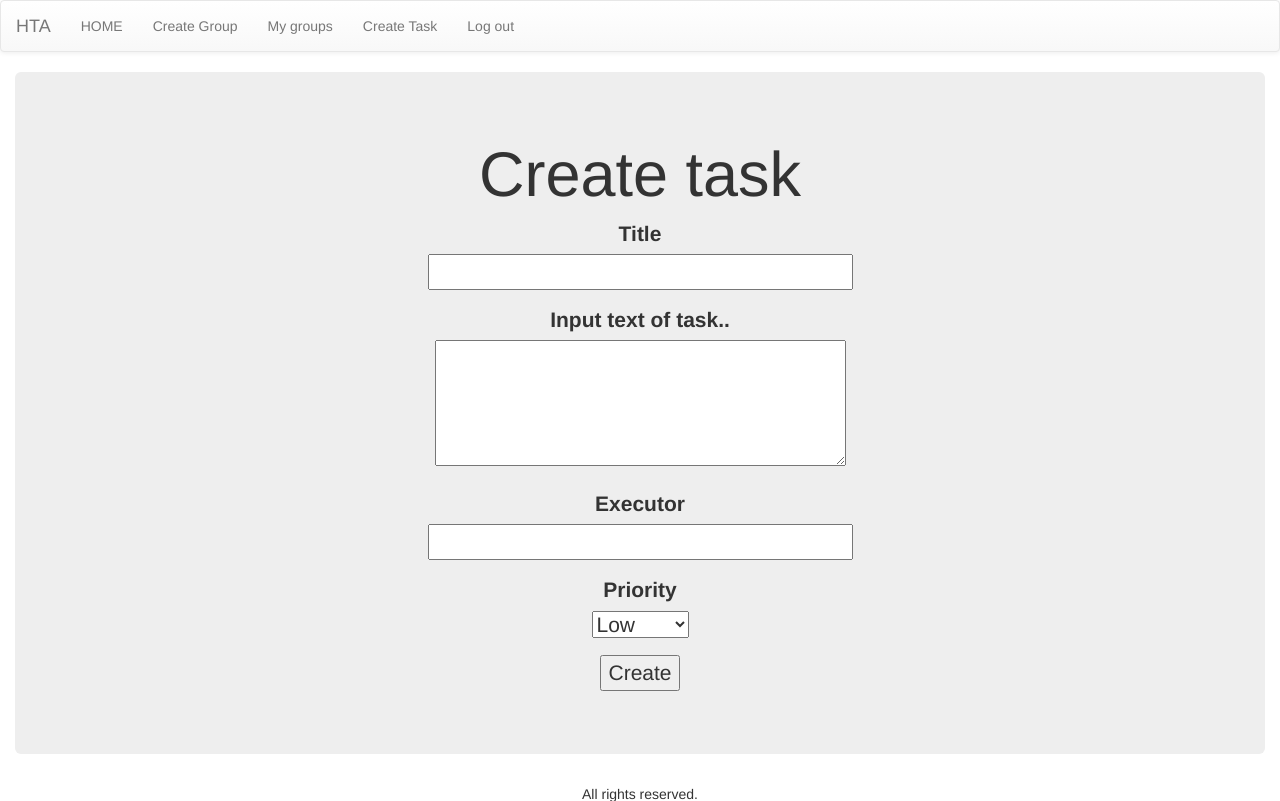
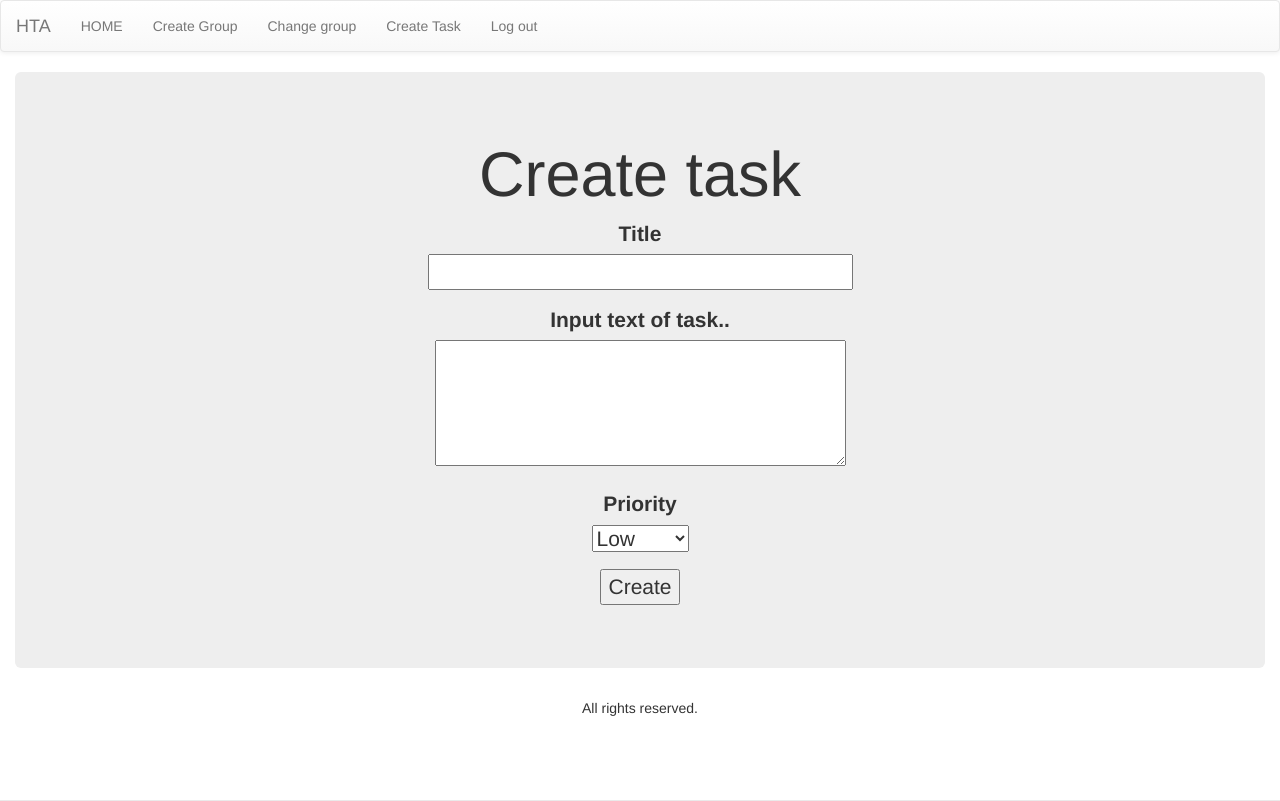
Before and after one commit to VladZhyrnyi/HTA, a Flask app: page /create_task in a window 1280 px wide. Shown: the top 801 px of the page. Run offline with Flask 2, Linux system fonts and the light colour scheme; a user stored in the database is signed in; data comes from the database, SQL or seed files in the repository; both versions use the stored data as it was after the commit; some libraries are stand-ins or nearby versions.

Commit message:
Group system provided

```diff
--- a/app/appfuncs.py
+++ b/app/appfuncs.py
@@ -1,5 +1,6 @@
-from .models import Priority, Status
+from .models import Priority, Status, Group, User
 from app import db
+from flask_login import current_user
 
 
 def add_standart_values():
@@ -20,3 +21,11 @@ def priority_query():
 
 def status_query():
     return Status.query.all()
+
+
+def choose_group():
+    return Group.query.filter(Group.members_id.any(id=current_user.id)).all()
+
+
+def group_members():
+    return User.query.filter(User.members.any(id=current_user.default_group_id)).all()
--- a/app/forms.py
+++ b/app/forms.py
@@ -2,7 +2,7 @@ from flask_wtf import FlaskForm
 from wtforms import StringField, PasswordField, BooleanField, SubmitField, TextAreaField
 from wtforms.validators import DataRequired, EqualTo, Email
 from wtforms.ext.sqlalchemy.fields import QuerySelectField
-from .appfuncs import priority_query
+from .appfuncs import priority_query, choose_group, group_members
 
 
 class LoginForm(FlaskForm):
@@ -25,12 +25,14 @@ class CreateGroup(FlaskForm):
     submit = SubmitField('Create')
 
 
-
+class ChangeGroup(FlaskForm):
+    group = QuerySelectField('Choose group', query_factory=choose_group, allow_blank=True)
+    submit = SubmitField('Change')
 
 
 class TaskForm(FlaskForm):
     title = StringField('Title', validators=[DataRequired()])
     text = TextAreaField('Input text of task..', validators=[DataRequired()])
-    executor = StringField('Executor')
+    executor = QuerySelectField('Executor', query_factory=group_members, allow_blank=False)
     priority = QuerySelectField('Priority', query_factory=priority_query, allow_blank=False)
     submit = SubmitField('Create')
--- a/app/models.py
+++ b/app/models.py
@@ -16,10 +16,13 @@ class User(db.Model, UserMixin):
     username = db.Column(db.String(64), index=True, unique=True)
     email = db.Column(db.String(120), index=True, unique=True)
     password = db.Column(db.String(200))
-    tasks = db.relationship('Task', backref='author', lazy=True)
-    # default_group_id = db.Column(db.Integer, db.ForeignKey('groups.id'))
-    # default_group = db.relationship('Group', foreign_keys=[default_group_id])
-    # members = db.relationship('Group', secondary=members, backref=db.backref('members', lazy='dynamic'))
+    # task_author = db.relationship('Task', foreign_keys='author', lazy=True)
+    # task_executor = db.relationship('Task', foreign_keys='executor', lazy=True)
+    default_group_id = db.Column(db.Integer, db.ForeignKey('groups.id'))
+    members = db.relationship('Group', secondary=members, backref=db.backref('members', lazy='dynamic'))
+
+    def __repr__(self):
+        return self.username
 
 
 class Group(db.Model):
@@ -29,10 +32,9 @@ class Group(db.Model):
     id = db.Column(db.Integer, primary_key=True, autoincrement=True)
     groupname = db.Column(db.String(30), nullable=False)
     group_admin = db.Column(db.Integer, db.ForeignKey('users.id'))
-    members = db.relationship('User', secondary=members, lazy='subquery',
-                              backref=db.backref('groups', lazy=True))
+    members_id = db.relationship('User', secondary=members, lazy='subquery',
+                                 backref=db.backref('groups', lazy=True))
     tasks = db.relationship('Task', backref='for_group')
-    # default = db.relationship('User', backref='default_group', lazy=True)
 
     def __repr__(self):
         return f'{self.groupname}'
@@ -44,16 +46,15 @@ class Task(db.Model):
 
     id = db.Column(db.Integer, primary_key=True, autoincrement=True)
     author_id = db.Column(db.Integer, db.ForeignKey('users.id'))
-    executor_id = db.Column(db.String(120))
+    executor_id = db.Column(db.Integer, db.ForeignKey('users.id'))
     timestamp = db.Column(db.DateTime, index=True, default=datetime.utcnow)
     group = db.Column(db.Integer, db.ForeignKey('groups.id'))
     priority_id = db. Column(db.Integer, db.ForeignKey('priority.id'), nullable=False)
     status_id = db.Column(db.Integer, db.ForeignKey('status.id'))
     title = db.Column(db.String(64), nullable=False)
     task_text = db.Column(db.String(140))
-    # author = db.relationship('User', backref=db.backref('tasks', lazy=True))
-    # executor = db.relationship('User', backref=db.backref('Tasks', lazy=True))
-    # group = db.relationship('Group', backref=db.backref('Tasks', lazy=True))
+    author = db.relationship('User', foreign_keys=[author_id])
+    executor = db.relationship('User', foreign_keys=[executor_id])
 
 
 class Priority(db.Model):
@@ -67,6 +68,7 @@ class Priority(db.Model):
     def __repr__(self):
         return str(self.priority_title)
 
+
 class Status(db.Model):
 
     __tablename__ = 'status'
--- a/app/routes.py
+++ b/app/routes.py
@@ -1,6 +1,6 @@
 from flask import Blueprint, render_template, flash, redirect, url_for, request, abort
-from .forms import TaskForm, CreateGroup
-from .models import Group, Task, User, Status
+from .forms import TaskForm, CreateGroup, ChangeGroup
+from .models import Group, Task, User
 from flask_login import current_user, login_required
 from datetime import datetime
 from app import db
@@ -19,7 +19,10 @@ def index():
 @main.route('/profile')
 @login_required
 def profile():
-    tasks = Task.query.all()
+    if current_user.default_group_id:
+        tasks = Task.query.filter_by(group=current_user.default_group_id).all()
+    else:
+        tasks = Task.query.filter_by(author=current_user)
     return render_template('profile.html', tasks=tasks)
 
 
@@ -30,13 +33,13 @@ def create_task():
     if form.validate_on_submit():
         title = form.title.data
         text = form.text.data
-        executor = form.executor.data
+        executor = User.query.filter_by(username=str(form.executor.data)).first()
         priority = form.priority.data
 
         new_task = Task(author_id=current_user.id,
-                        executor_id=executor,
+                        executor_id=executor.id,
                         timestamp=datetime.utcnow(),
-                        # group=current_user.default_group,
+                        group=current_user.default_group_id,
                         priority_id=priority.id,
                         status_id=1,
                         title=title,
@@ -98,18 +101,49 @@ def create_group():
             groupname = form.groupname.data
 
             group = Group.query.filter_by(groupname=groupname).first()
+            user = User.query.get(current_user.id)
 
             if not group:
                 new_group = Group(groupname=groupname, group_admin=admin)
                 db.session.add(new_group)
                 new_group.members.append(User.query.get(current_user.id))
                 db.session.commit()
+                user.default_group_id = new_group.id
+            db.session.commit()
             return redirect(url_for('main.my_groups'))
     return render_template('create_group.html', title='Create group', form=form)
 
 
-@main.route('/myGroups', methods=['POST', 'GET'])
+@main.route('/change_group', methods=['POST', 'GET'])
 @login_required
-def my_groups():
-    grouplist = Group.query.all()
-    return render_template('grouplist.html', title='My Groups', list=grouplist)
+def change_group():
+    form = ChangeGroup()
+    if form.validate_on_submit():
+        if not form.group.data:
+            current_user.default_group_id = None
+        else:
+            group = Group.query.filter_by(groupname=str(form.group.data)).first()
+            current_user.default_group_id = group.id
+        db.session.commit()
+        return redirect(url_for('main.index'))
+    return render_template('changing_group.html', title='Changing group', form=form)
+
+
+@main.route("/delete_group", methods=['GET', 'POST'])
+@login_required
+def delete_group():
+    group = Group.query.get_or_404(current_user.default_group_id)
+    if group.group_admin != current_user.id:
+        abort(403)
+        return redirect(url_for('main.profile'))
+    db.session.delete(group)
+    db.session.commit()
+    flash('Group has been deleted!', 'success')
+    return redirect(url_for('main.profile'))
+
+
+# @main.route('/myGroups', methods=['POST', 'GET'])
+# @login_required
+# def my_groups():
+#     grouplist = Group.query.filter_by(group_admin=current_user.id).all()
+#     return render_template('grouplist.html', title='My Groups', list=grouplist)
--- a/app/templates/base.html
+++ b/app/templates/base.html
@@ -30,7 +30,10 @@
                     <li><a href="{{ url_for('main.index') }}"> HOME </a></li>
                     {% if current_user.is_authenticated %}
                     <li><a href="{{ url_for('main.create_group') }}">Create Group</a></li>
-                    <li><a href="{{ url_for('main.my_groups') }}">My groups</a></li>
+                    <li><a href="{{ url_for('main.change_group') }}">Change group</a></li>
+                    {% if current_user.default_group_id %}
+                    <li><a href="{{ url_for('main.delete_group') }}">Delete group</a></li>
+                    {% endif %}
                     <li><a href="{{ url_for('main.create_task') }}"> Create Task</a></li>
                     <li><a href="{{ url_for('auth.logout') }}">Log out</a></li>
                     {% endif %}
--- a/app/templates/create_group.html
+++ b/app/templates/create_group.html
@@ -1,6 +1,8 @@
 {% extends "base.html" %}
 
 {% block content %}
+<div class="container">
+    <div class="text-center">
         <h1>Create Group</h1>
         <form action="/crt_grp" style="border:2" method="POST">
             {{ form.hidden_tag() }}
@@ -13,4 +15,6 @@
             </p>
             <p>{{ form.submit() }}</p>
         </form>
+    </div>
+</div>
 {% endblock %}
--- a/app/templates/create_task.html
+++ b/app/templates/create_task.html
@@ -19,13 +19,15 @@
             <span style="color: red;">[{{ error }}]</span>
             {% endfor %}
         </p>
+        {% if current_user.default_group_id %}
         <p>
             {{ form.executor.label }}<br>
-            {{ form.executor(size=32) }}
+            {{ form.executor() }}
              {% for error in form.executor.errors %}
             <span style="color: red;">[{{ error }}]</span>
             {% endfor %}
         </p>
+        {% endif %}
         <p>
             {{ form.priority.label }}<br>
             {{ form.priority() }}
--- a/app/templates/profile.html
+++ b/app/templates/profile.html
@@ -10,8 +10,12 @@
             </div>
             <h2><a href="{{ url_for('main.task', task_id=task.id) }}">{{ task.title }}</a></h2>
             <p>{{ task.task_text }}</p>
+            {% if current_user.default_group_id %}
+              <p><small>Executor: {{task.executor}}</small></p>
+            {% endif %}
             <p><small>Priority: {{ task.priority }}</small></p>
             <p><small>Status: {{ task.status }}</small></p>
+            <br>
           </div>
         </article>
     {% endfor %}
```
Also changed, not shown: app/templates/changing_group.html (added, +21 -0 lines), app.db. Lines whose indentation alone changed are shown as unchanged.
